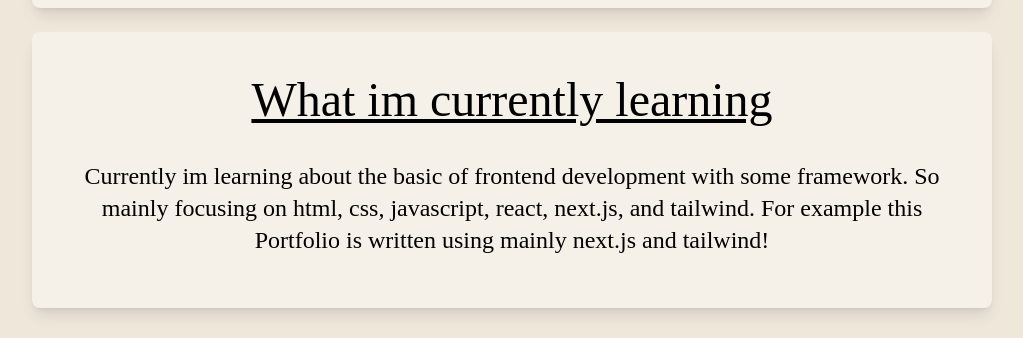
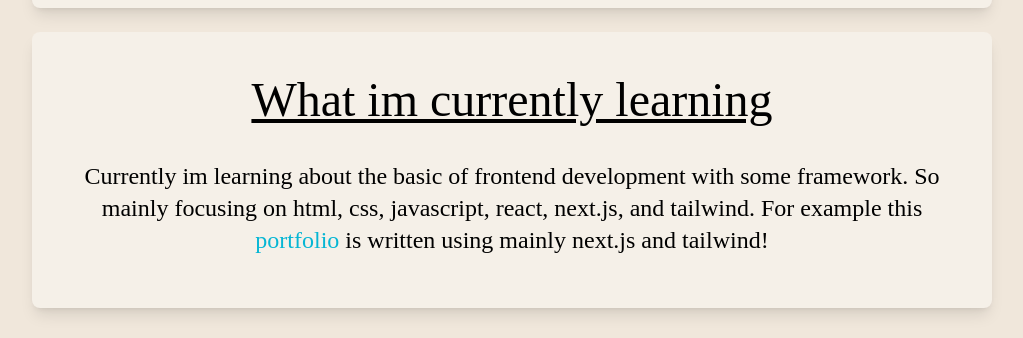
Before and after one commit to AndyHCode/Portfolio, a Next.js app in the folder react-portfolio/: page / in a window 1280 px wide. Shown: the part 1420-1758 px from the top of the page, without its empty margins (128-1151 px from the left). Built offline with nearby package versions, Linux system fonts and the light colour scheme; a web font is replaced by a local one.

Commit message:
Update index.js

```diff
--- a/react-portfolio/pages/index.js
+++ b/react-portfolio/pages/index.js
@@ -64,8 +64,8 @@
             <h3 className='text-3xl py-1 mt-5 text-center md:text-4xl lg:text-5xl underline'>What im currently learning</h3>
             <p className='text-md py-8 leading-2 text-gray-80 text-center max-w-4xl mx-auto md:text-lg lg:text-2xl'>
               Currently im learning about the basic of frontend development with some framework.
-              So mainly focusing on html, css, javascript, react, next.js, and tailwind. For example this
-              Portfolio is written using mainly next.js and tailwind!
+              So mainly focusing on html, css, javascript, react, next.js, and tailwind. For example
+              this <a href='https://github.com/AndyHCode/Portfolio' className='text-cyan-500 hover:text-cyan-400 hover:underline'>portfolio</a> is written using mainly next.js and tailwind!
             </p>
             </div>
             </div>
```
